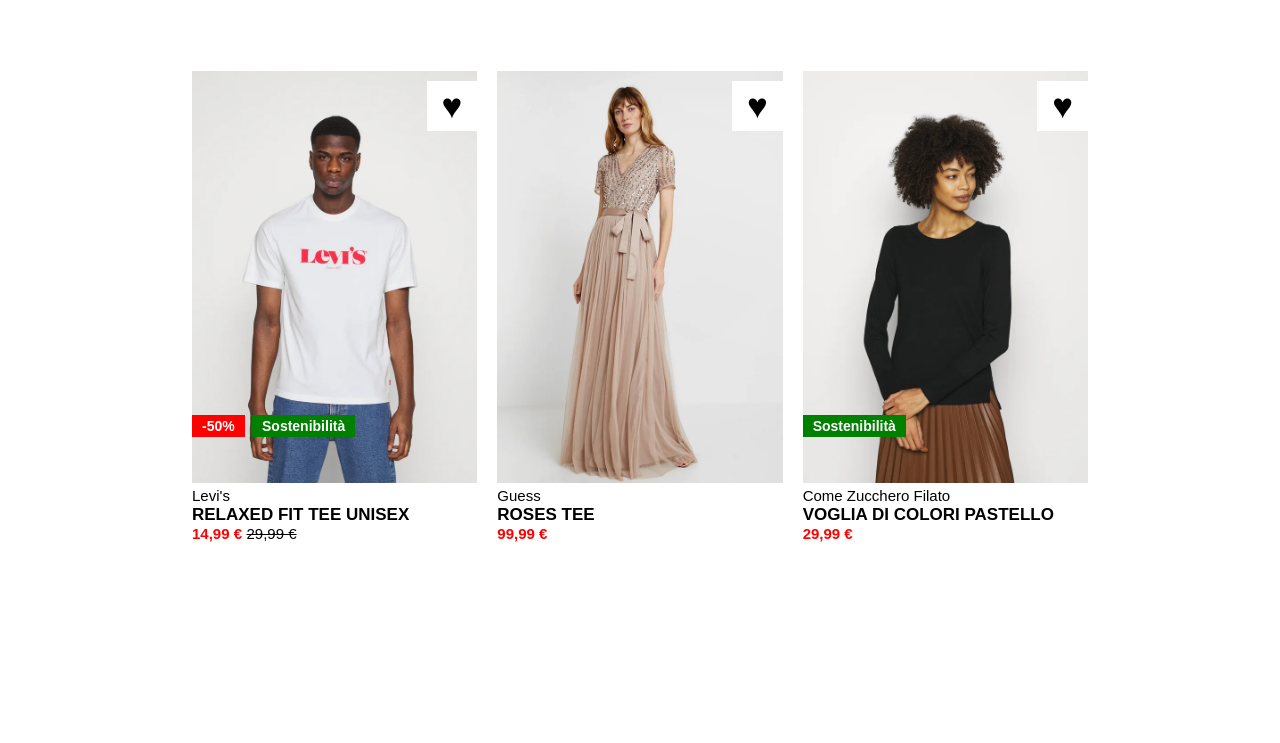
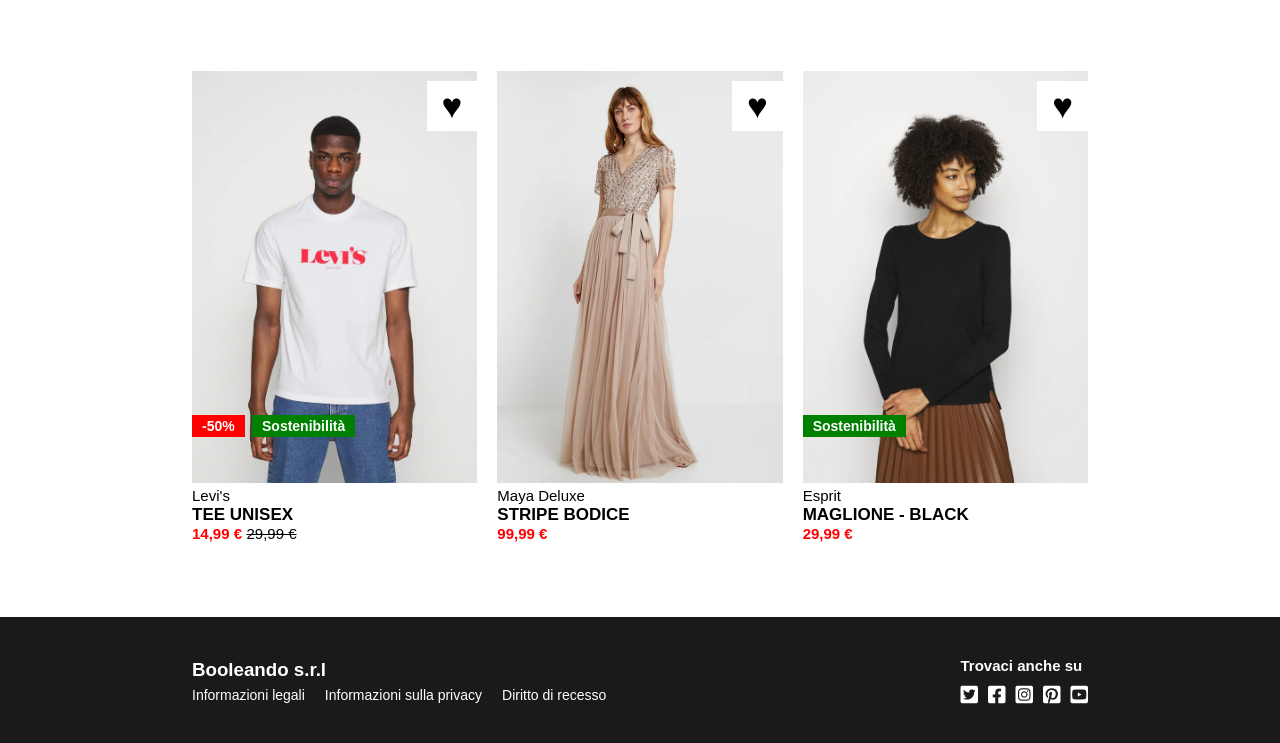
Before and after one commit to MartinelliFabio/html-css-boolando, a plain HTML site: page index.html in a window 1280 px wide. Shown: the part 605-1348 px from the top of the page. Before the commit the page ends 1222 px from the top, so only its background shows below. Drawn offline with Linux system fonts and the light colour scheme.

Commit message:
add footer, comments + css

```diff
--- a/css/style.css
+++ b/css/style.css
@@ -1,3 +1,4 @@
+/* ! Utility */
 *,
 *:before,
 *:after {
@@ -23,6 +24,7 @@
     --lightgray: #293133;
 }
 
+/* ! CSS Globale */
 body {
     font-family: sans-serif;
 }
@@ -32,6 +34,29 @@ header {
     width: 100%;
 }
 
+footer {
+    background-color: var(--footer);
+    width: 100%;
+    display: flex;
+    padding: 40px 0;
+}
+
+nav {
+    padding: 20px 0;
+}
+
+li {
+    list-style: none;
+}
+
+p {
+    font-size: 15px;
+    display: inline-block;
+}
+
+/* ! CSS Header */
+
+/* ! Classe fixed per fissare la barra di navigazione */
 .fixed {
     background-color: var(--navbar);
     position: fixed;
@@ -53,35 +78,16 @@ header {
     margin: 0 auto;
 }
 
-main .container {
-    width: 70%;
-    margin: 130px auto;
-}
-
+/* ! CSS per l'ombra sotto la Barra di navigazione */
 div.fixed {
     box-shadow: 2px 2px 5px rgba(30, 30, 30, 0.5);
 }
 
-nav {
-    padding: 20px 0;
-}
-
-nav li,a {
-    list-style: none;
+nav a {
     color: var(--white);
     text-decoration: none;
     font-weight:bold;
-    padding: 0 3px;
-}
-
-h3 {
-    text-transform: uppercase;
-    font-size: 17px;
-}
-
-p {
-    font-size: 15px;
-    display: inline-block;
+    padding: 0 4px;
 }
 
 .logo {
@@ -90,6 +96,17 @@ p {
 
 .icons i {
     color: var(--white);
+}
+
+/* ! CSS del Main */
+main .container {
+    width: 70%;
+    margin: 130px auto;
+}
+
+main h3 {
+    text-transform: uppercase;
+    font-size: 17px;
 }
 
 .col {
@@ -177,3 +194,51 @@ p {
 .col:hover .second {
     display: inline-block;
 }
+
+/* ! CSS del Footer  */
+.flexbox-footer {
+    display: flex;
+    flex-flow: row;
+    justify-content: space-between;
+}
+
+footer h3 {
+    color: var(--white);
+}
+
+footer ul {
+    display: flex;
+}
+
+.section-social {
+    display: flex;
+    flex-direction: column;
+}
+
+.margin-icons {
+    margin: 0 10px;
+}
+
+footer .icons {
+    display: flex;
+}
+
+footer a {
+    color: var(--white);
+    text-decoration: none;
+    font-size: 14px;
+}
+
+footer li {
+    padding-top: 5px;
+}
+
+footer i {
+    font-size: 20px;
+    padding-top: 10px;
+}
+
+footer p {
+    color: var(--white);
+    font-weight: bold;
+}
--- a/index.html
+++ b/index.html
@@ -10,8 +10,11 @@
 </head>
 <body>
 
+    <!-- Sezione Header -->
     <header>
+
         <div class="fixed">
+            <!-- Sezione della Barra di Navigazione -->
             <nav class="flexbox container">
                 <ul class="flexbox">
                     <li><a href="#">Donna</a></li>
@@ -26,11 +29,14 @@
                 </div>
             </nav>
         </div>
+
     </header>
 
+    <!-- Sezione Main -->
     <main>
+
         <div class="container">
-
+            <!-- Prima righa di immagini -->
             <div class="flexbox">
                 <div class="col">
                     <img src="img/1.webp" alt="Maglia Levis1" class="first">
@@ -67,11 +73,10 @@
                     </div>
                 </div>
             </div>
-
         </div>
 
+        <!-- Seconda righa di immagini -->
         <div class="container">
-
             <div class="flexbox">
                 <div class="col">
                     <img src="img/4.webp" alt="Maglia Levis" class="first">
@@ -81,7 +86,7 @@
                         <span class="label-sost">Sostenibilità</span>
                     <div class="description">
                         <p>Levi&#39;s</p>
-                        <h3>RELAXED FIT TEE UNISEX</h3>
+                        <h3>Tee unisex</h3>
                         <p class="price">14,99 &euro;</p> <p class="price-discount">29,99 &euro;</p>
                     </div>
                 </div>
@@ -90,8 +95,8 @@
                     <img src="img/5b.webp" alt="Maglia Levis1" class="second">
                     <span class="label-heart heart">&hearts;</span>
                     <div class="description">
-                        <p>Guess</p>
-                        <h3>Roses tee</h3>
+                        <p>Maya Deluxe</p>
+                        <h3>Stripe bodice</h3>
                         <p class="price">99,99 &euro;</p>
                     </div>
                 </div>
@@ -101,21 +106,42 @@
                     <span class="label-heart heart">&hearts;</span>
                     <span class="label-sost-single">Sostenibilità</span>
                     <div class="description">
-                        <p>Come Zucchero Filato</p>
-                        <h3>Voglia di colori pastello</h3>
+                        <p>Esprit</p>
+                        <h3>Maglione - black</h3>
                         <p class="price">29,99 &euro;</p>
                     </div>
                 </div>
             </div>
-
         </div>
 
     </main>
 
+    <!-- Sezione Footer -->
     <footer>
+
         <div class="container">
+            <div class="flexbox">
+                <div>
+                    <h3>Booleando s.r.l</h3>
+                    <ul>
+                        <li><a href="#">Informazioni legali</a></li>
+                        <li><a href="#" class="margin">Informazioni sulla privacy</a></li>
+                        <li><a href="#">Diritto di recesso</a></li>
+                    </ul>
+                </div>
+                <div>
+                    <p>Trovaci anche su</p>
+                    <div class="icons">
+                        <a href="#"><i class="fa-brands fa-square-twitter"></i></a>
+                        <a href="#" class="margin-icons"><i class="fa-brands fa-square-facebook"></i></a>
+                        <a href="#"><i class="fa-brands fa-square-instagram"></i></a>
+                        <a href="#" class="margin-icons"><i class="fa-brands fa-square-pinterest"></i></a>
+                        <a href="#"><i class="fa-brands fa-square-youtube"></i></a>
+                    </div>
+                </div>
+            </div>
+        </div>
 
-        </div>
     </footer>
 
 </body>
```
